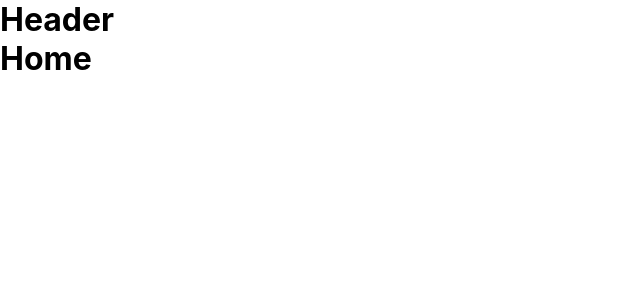
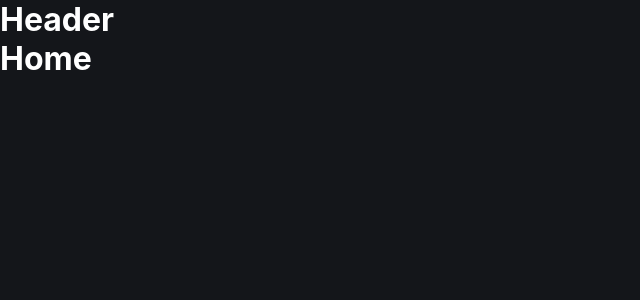
Before and after one commit to maniShankar8096/Cryptoverse, a React (Create React App) app: page / in a window 1280 px wide. Shown: the top 300 px of the page, without its empty margins (0-640 px from the left). Built offline with nearby package versions, Linux system fonts and the light colour scheme.

Commit message:
implemented useStyles using material UI

```diff
--- a/src/App.js
+++ b/src/App.js
@@ -4,16 +4,29 @@
 import './App.css';
 import Home from './Pages/Home';
 import Coin from './Pages/Coin';
+import { makeStyles } from '@material-ui/core';
 
 
+const useStyles = makeStyles(()=>({
+  app:{
+    backgroundColor:'#14161a',
+    color:'white',
+    minHeight:'100vh',
+  }
+}))
+
 function App() {
+  const classes=useStyles();
+
   return (
     <Router>
+     <div className={classes.app}>
       <Header/>
-      <Routes>
-        <Route exact path="/" element={<Home/>}/>
-        <Route path='/coins/:coinId' element={<Coin/>}/>
-      </Routes>
+        <Routes>
+          <Route exact path="/" element={<Home/>}/>
+          <Route path='/coins/:coinId' element={<Coin/>}/>
+        </Routes>
+     </div>
     </Router>
   );
 }
```
